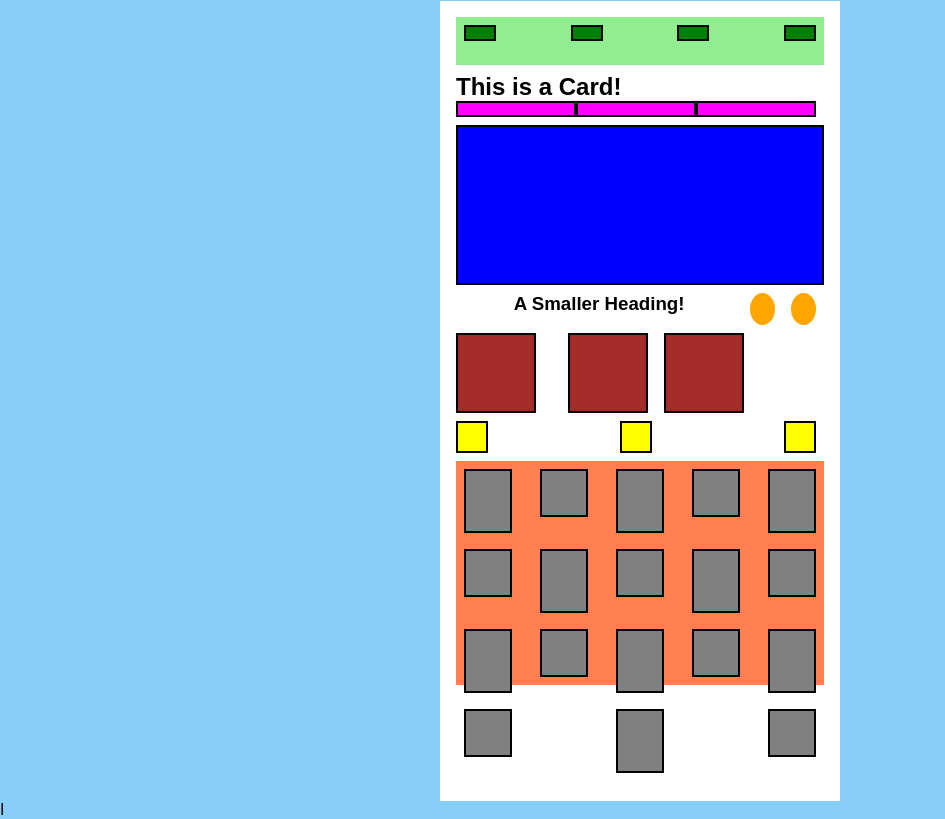
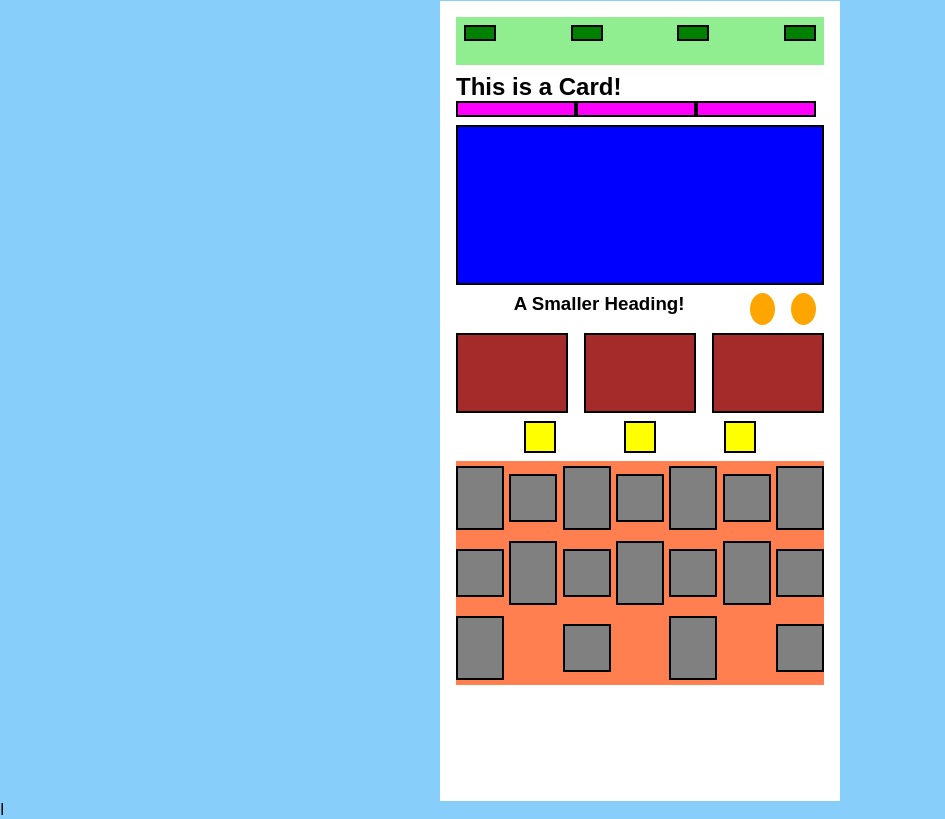
Before and after one commit to JGlover17/codeup-web-exercises, a plain HTML site: page flexbox-fundamentals-exercise.html in a window 1280 px wide. Shown: the part 79-898 px from the top of the page, without its empty margins (0-945 px from the left). Drawn offline with Linux system fonts and the light colour scheme.

Commit message:
Updated flexbox exercise file

```diff
--- a/css/flexbox-fundamentals-exercise.css
+++ b/css/flexbox-fundamentals-exercise.css
@@ -104,7 +104,7 @@ section:nth-of-type(3) h3 {
     background: brown;
     height: 5em;
     width: 5em;
-    margin-right: 1em;
+   flex-grow: 1;
 
     /* enter needed declarations here */
 }
@@ -114,7 +114,7 @@ section:nth-of-type(3) h3 {
 }
 
 section:nth-of-type(5) {
-    justify-content: space-between;
+    justify-content: space-evenly;
     /* enter needed declarations here */
 }
 
@@ -122,7 +122,7 @@ section:nth-of-type(5) {
     background: yellow;
     width: 2em;
     height: 2em;
-    margin-right: 0.5em;
+    justify-content: space-evenly;
 }
 
 section:nth-of-type(6) {
@@ -130,7 +130,7 @@ section:nth-of-type(6) {
     height: 14em;
     flex-wrap: wrap;
     justify-content: space-between;
-    align-items: flex-start;
+    align-items: center;
     /* enter needed declarations here */
 }
 
@@ -138,7 +138,6 @@ section:nth-of-type(6) {
     background: grey;
     width: 3em;
     height: 3em;
-    margin: 0.5em;
 }
 
 .grey-box:nth-of-type(odd) {
```
